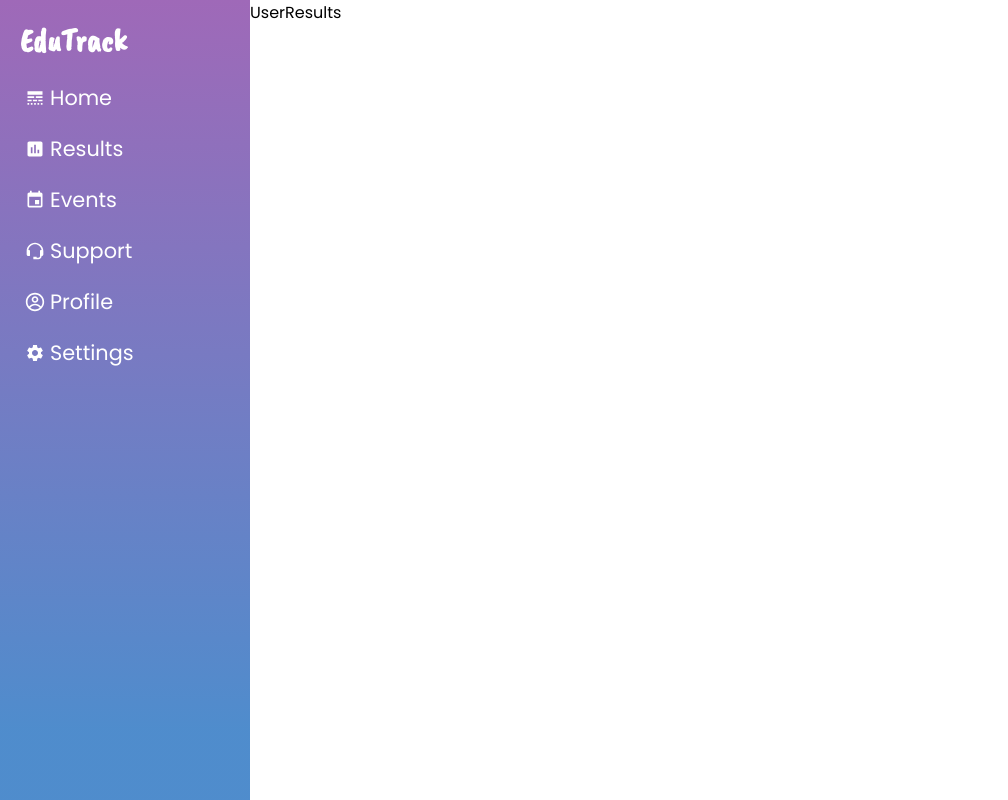
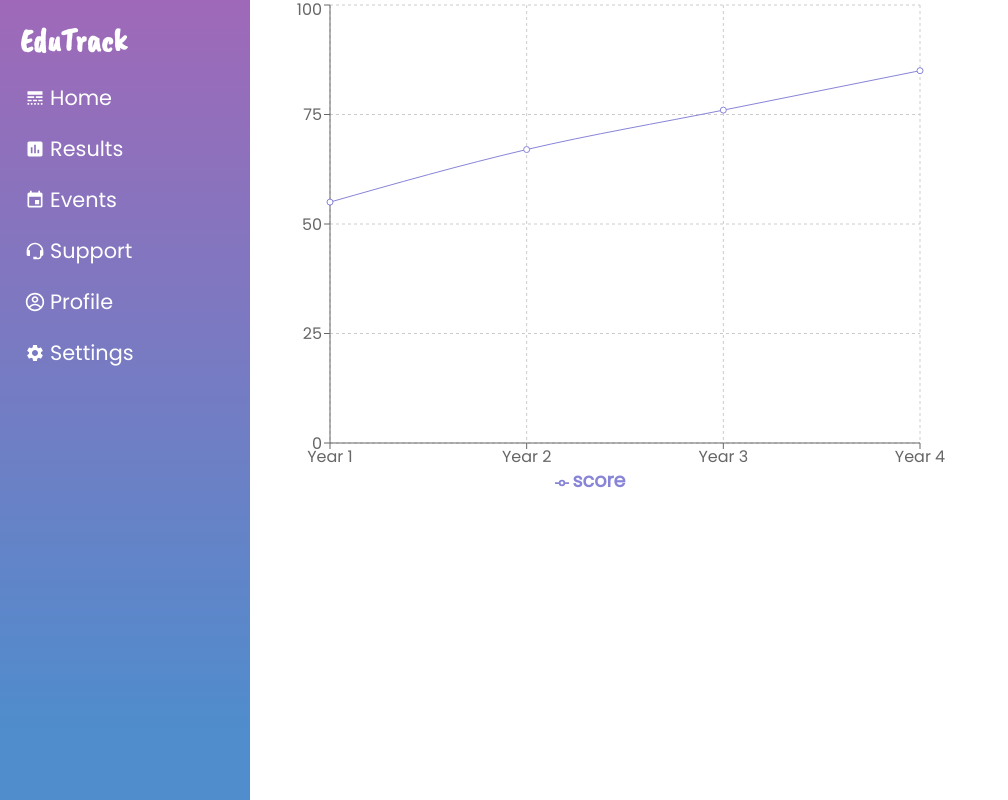
Before and after one commit to ClarenceG01/EduTrack, a React (Vite) app in the folder client/: page /user/dashboard/results in a window 1280 px wide. Shown: the whole page, without its empty margins (0-1008 px from the left). Built offline with nearby package versions, Linux system fonts and the light colour scheme; no server answers.

Commit message:
yearly results line graph using recharts

```diff
--- a/client/package.json
+++ b/client/package.json
@@ -28,6 +28,7 @@
     "react-router-dom": "^6.17.0",
     "react-spinners": "^0.13.8",
     "react-toastify": "^9.1.3",
+    "recharts": "^2.10.3",
     "socket.io-client": "^4.7.2",
     "styled-components": "^6.1.1",
     "universal-cookie": "^6.1.1"
--- a/client/src/App.jsx
+++ b/client/src/App.jsx
@@ -35,7 +35,10 @@ function App() {
           <Route path="/dashboard/settings" element={<Settings />} />
           <Route path="/dashboard/results" element={<Result />} />
           <Route path="/dashboard/students" element={<Student />} />
-          <Route path="/dashboard/singlestudent" element={<Singlestudent />} />
+          <Route
+            path="/dashboard/singlestudent/:studentId"
+            element={<Singlestudent />}
+          />
         </Route>
         <Route path="/home" element={<Users />} />
         <Route path="/changepwd" element={<ChangePassword />} />
--- a/client/src/components/results/Result.jsx
+++ b/client/src/components/results/Result.jsx
@@ -1,7 +1,7 @@
 import React from "react";
 
 const Result = () => {
-  return <div>Result</div>;
+  return <div>Resultgggg</div>;
 };
 
 export default Result;
--- a/client/src/components/students/Student.jsx
+++ b/client/src/components/students/Student.jsx
@@ -70,7 +70,7 @@ const Student = () => {
               <div className="student-card-body-right">
                 <button
                   onClick={() => {
-                    navigate("/dashboard/singlestudent", {
+                    navigate(`/dashboard/singlestudent/${student.student_id}`, {
                       state: { student },
                     });
                   }}
--- a/client/src/components/user-results/UserResults.jsx
+++ b/client/src/components/user-results/UserResults.jsx
@@ -1,8 +1,15 @@
 import React from "react";
 import "./userresults.css";
+import Year from "../yearlyprogress/Year";
 
 const UserResults = () => {
-  return <div>UserResults</div>;
+  return (
+    <div className="user-result-component">
+      <div className="yearly-result">
+        <Year />
+      </div>
+    </div>
+  );
 };
 
 export default UserResults;
--- /dev/null
+++ b/client/src/components/yearlyprogress/Year.jsx
@@ -0,0 +1,92 @@
+import React from "react";
+import "./year.css";
+import {
+  LineChart,
+  Line,
+  XAxis,
+  YAxis,
+  CartesianGrid,
+  Tooltip,
+  Legend,
+  ResponsiveContainer,
+} from "recharts";
+
+const data = [
+  {
+    name: "Year 1",
+    score: 55,
+  },
+  {
+    name: "Year 2",
+    score: 67,
+  },
+  {
+    name: "Year 3",
+    score: 76,
+  },
+  {
+    name: "Year 4",
+    score: 85,
+  },
+];
+const CustomTooltip = ({ active, payload, label }) => {
+  const getGrade = (score) => {
+    if (score >= 70) {
+      return "Grade A";
+    } else if (score >= 60 && score < 70) {
+      return "Grade B";
+    } else if (score >= 50 && score < 60) {
+      return "Grade C";
+    } else if (score >= 40 && score < 50) {
+      return "Grade D";
+    } else {
+      return "Grade E";
+    }
+  };
+
+  if (active && payload && payload.length) {
+    const score = payload[0].value;
+    const grade = getGrade(score);
+
+    return (
+      <div className="custom-tooltip">
+        <p className="label">{`${label} : ${score}`}</p>
+        <p className="grade">{`Grade: ${grade}`}</p>
+      </div>
+    );
+  }
+
+  return null;
+};
+
+const Year = () => {
+  return (
+    <div>
+      <LineChart
+        width={700}
+        height={500}
+        data={data}
+        margin={{
+          top: 5,
+          right: 30,
+          left: 20,
+          bottom: 5,
+        }}
+      >
+        <CartesianGrid strokeDasharray="3 3" />
+        <XAxis dataKey="name" />
+        <YAxis />
+        <Tooltip content={<CustomTooltip />} />
+        <Legend />
+        <Line
+          type="monotone"
+          dataKey="score"
+          stroke="#8884d8"
+          activeDot={{ r: 8 }}
+        />
+      </LineChart>
+    </div>
+  );
+};
+
+export default Year;
```
Also changed, not shown: client/src/components/yearlyprogress/year.css (added), 1 other file (tests, documents, lock files or other folders).
